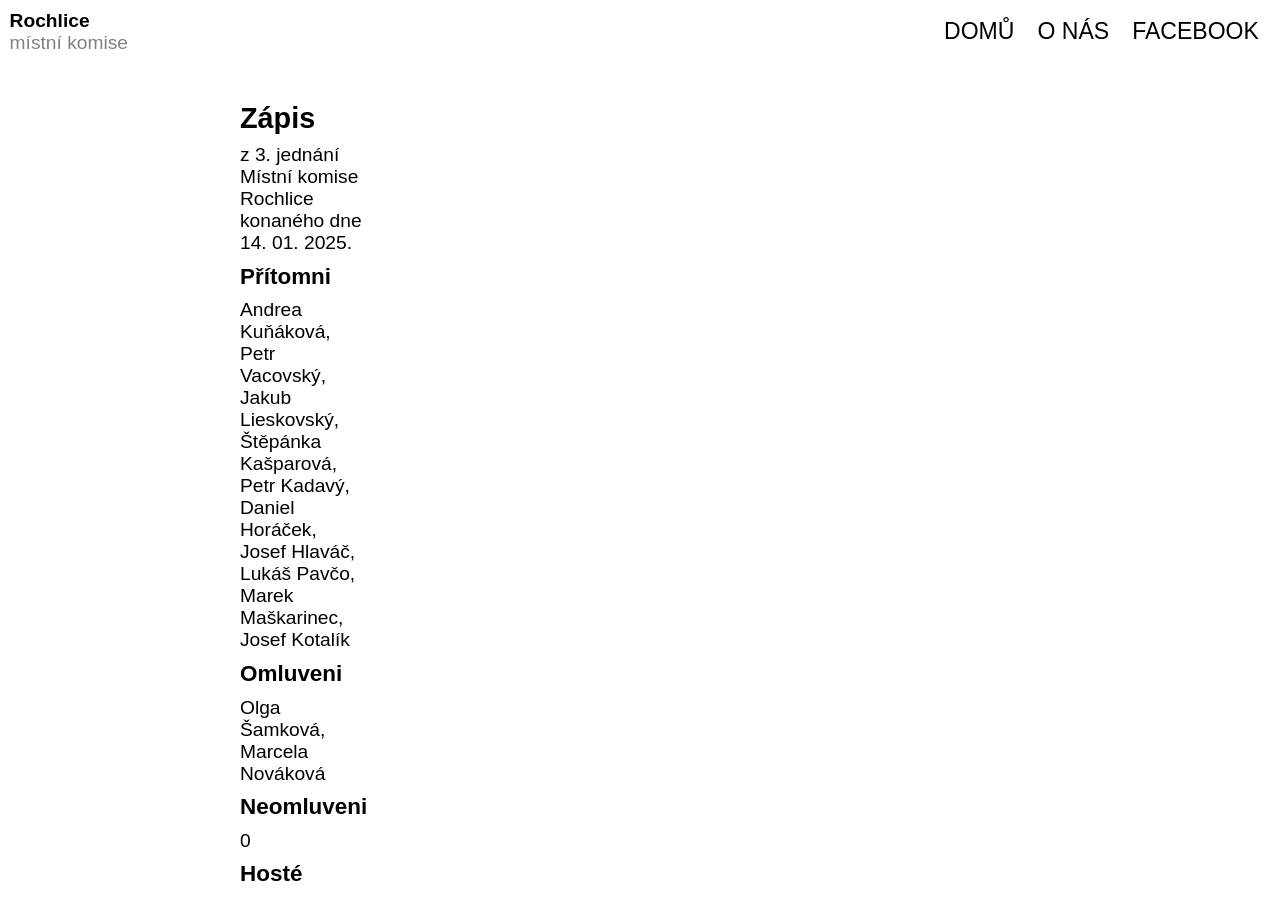
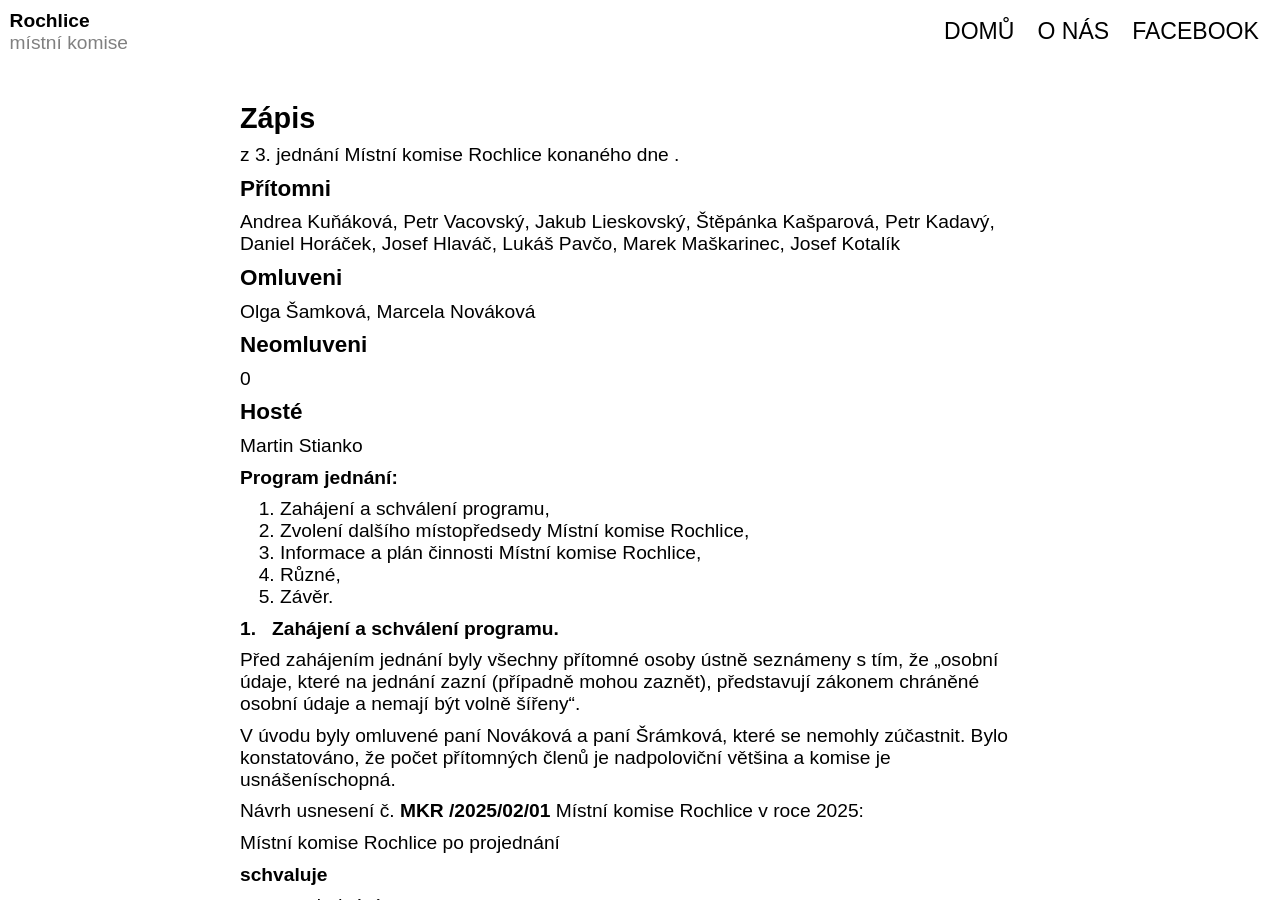
Before and after one commit to mkrochlice/mkrochlice.github.io, a Jekyll site: the page built from zapisy/_posts/2025-01-14-3.md, in a window 1280 px wide and 900 px high. Built offline with Jekyll 4.4.1, drawn with Linux system fonts in a browser that asks for light colours; some web fonts are replaced.

Commit message:
zapis fixes
Signed-off-by: Marek Maškarinec <marek@mrms.cz>

```diff
--- a/_layouts/zapis.html
+++ b/_layouts/zapis.html
@@ -4,22 +4,22 @@ layout: default
 
 <h2>Zápis</h2>
 
-z {{ page.number }}. jednání Místní komise Rochlice konaného dne {{ page.date | date: "%d. %m. %Y" }}.
+<p>z {{ page.number }}. jednání Místní komise Rochlice konaného dne {{ page.meetingDate | date: "%d. %m. %Y" }}.</p>
 
 <h3>Přítomni</h3>
 
-{{ page.present }}
+<p>{{ page.present }}</p>
 
 <h3>Omluveni</h3>
 
-{{ page.excused }}
+<p>{{ page.excused }}</p>
 
 <h3>Neomluveni</h3>
 
-{{ page.unexcused }}
+<p>{{ page.unexcused }}</p>
 
 <h3>Hosté</h3>
 
-{{ page.guests }}
+<p>{{ page.guests }}</p>
 
 {{ content }}
--- a/admin/config.yml
+++ b/admin/config.yml
@@ -23,8 +23,8 @@ collections:
     slug: "{{year}}-{{month}}-{{day}}-{{slug}}"
     fields:
       - { label: "Layout", name: "layout", widget: "hidden", default: "zapis" }
-      - { label: "Číslo jednání", name: "number", widget: "number" }
-      - { label: "Datum", name: "date", widget: "date" }
+      - { label: "Číslo jednání", name: "number", widget: "string" }
+      - { label: "Datum jednání", name: "meetingDate", widget: "datetime" }
       - { label: "Přítomni", name: "present", widget: "string" }
       - { label: "Omluveni", name: "excused", widget: "string" }
       - { label: "Neomluveni", name: "unexcused", widget: "string" }
```
